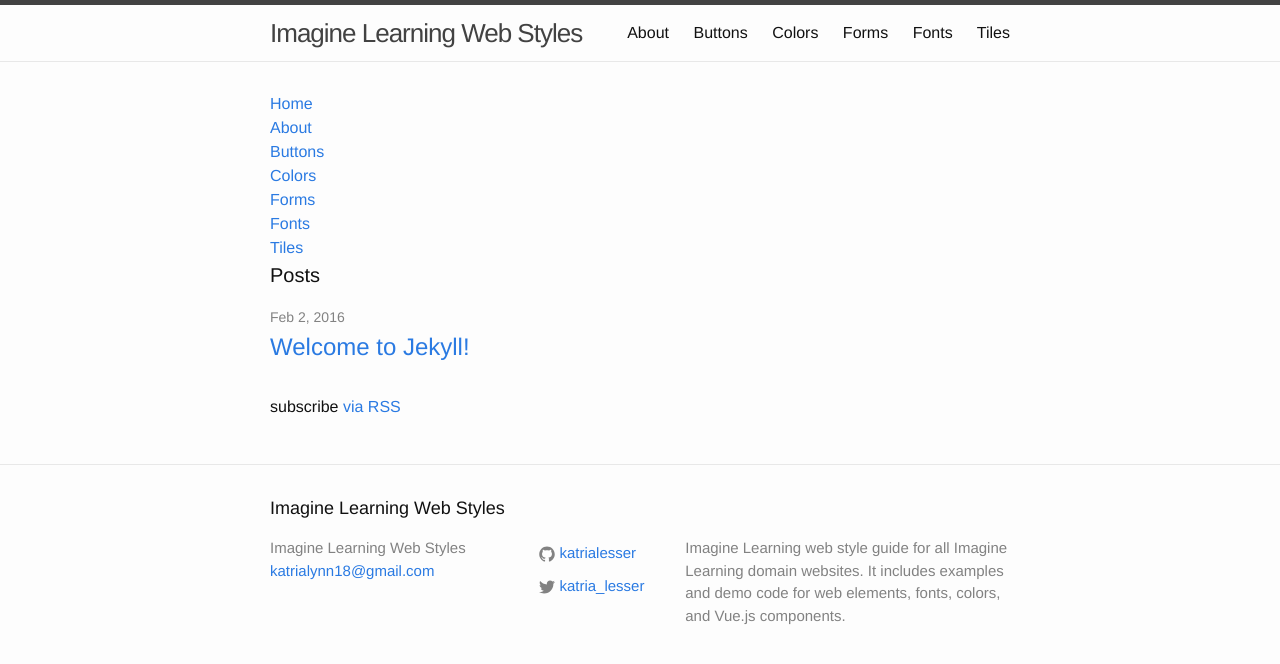
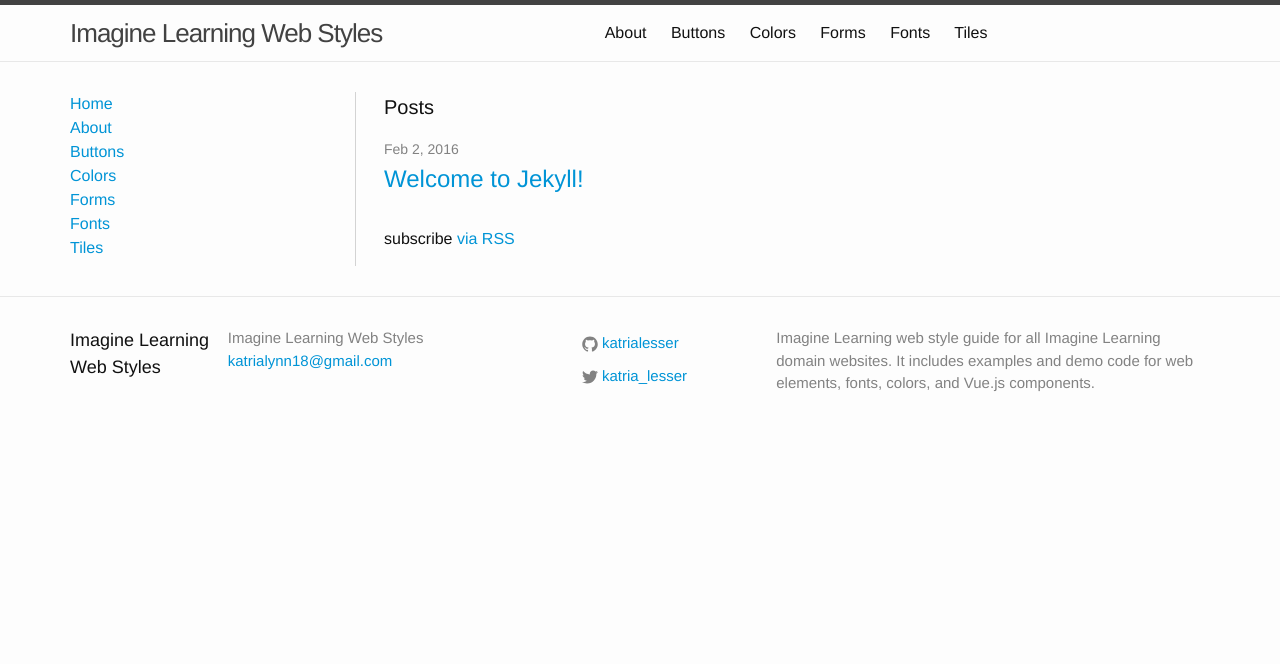
Before and after one commit to katrialesser/IL-Web-Styles, a Jekyll site: the page built from index.html, in a window 1280 px wide. Shown: the top 664 px of the page. Built offline with Jekyll 4.4.1, drawn with Linux system fonts in a browser that asks for light colours.

Commit message:
adding gulp and first gulp-compiled css

```diff
--- a/package.json
+++ b/package.json
@@ -57,7 +57,10 @@
     "chokidar-cli": "1.2.0",
     "critical": "^0.7.0",
     "gulp": "^3.9.1",
+    "gulp-autoprefixer": "^5.0.0",
+    "gulp-clean-css": "^3.9.4",
     "gulp-concat": "^2.6.1",
+    "gulp-csso": "^3.0.1",
     "gulp-sass": "^4.0.1",
     "gulp-sourcemaps": "^2.6.4",
     "parallelshell": "^2.0.0",
--- a/src/styles/main.scss
+++ b/src/styles/main.scss
@@ -1,5 +1,6 @@
 @charset "utf-8";
-
+@import "../../_includes/css/critical.css";
+// are we missing anything else here?
 
 // Our variables
 $base-font-family: "Helvetica Neue", Helvetica, Arial, sans-serif;
```
Also changed, not shown: dist/styles/main.min.css, 1 other file.
